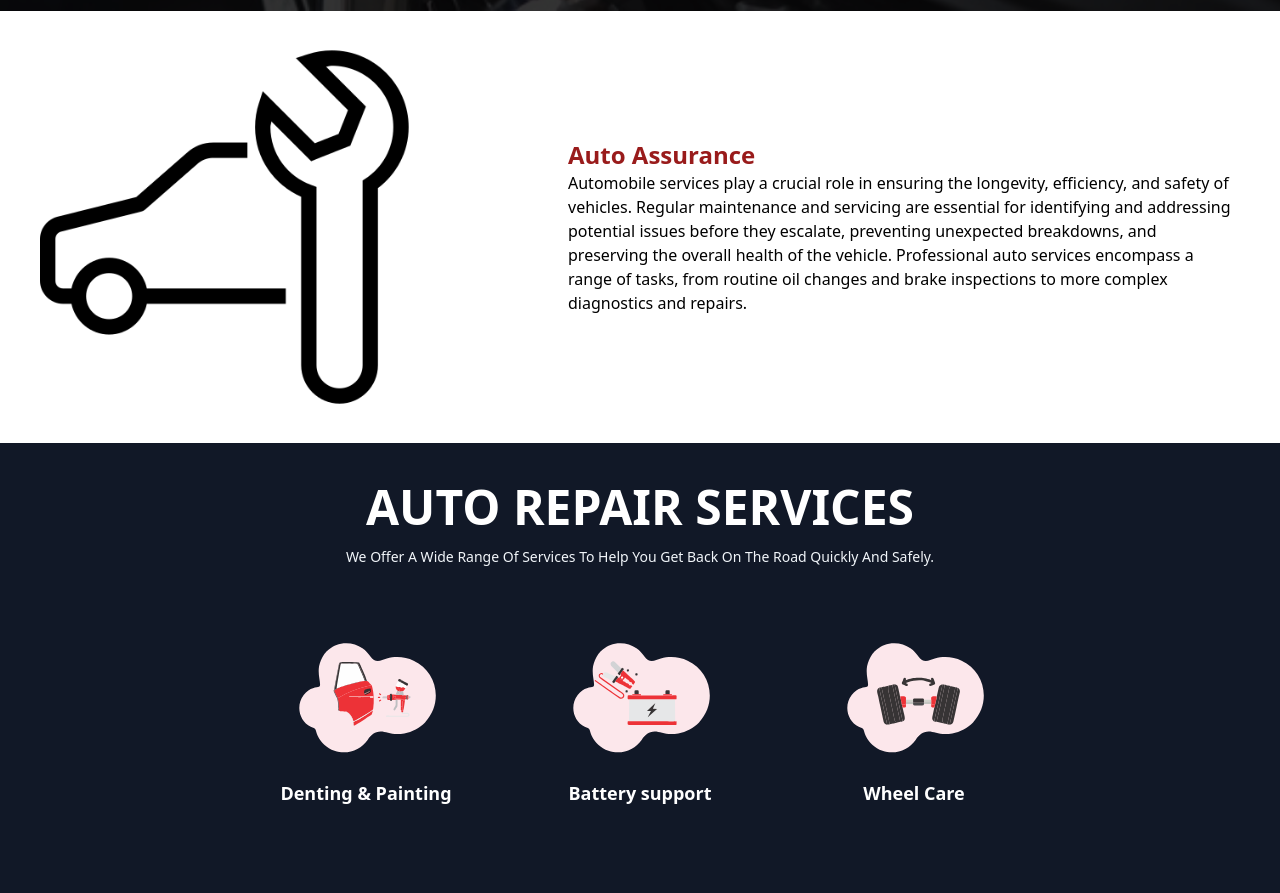
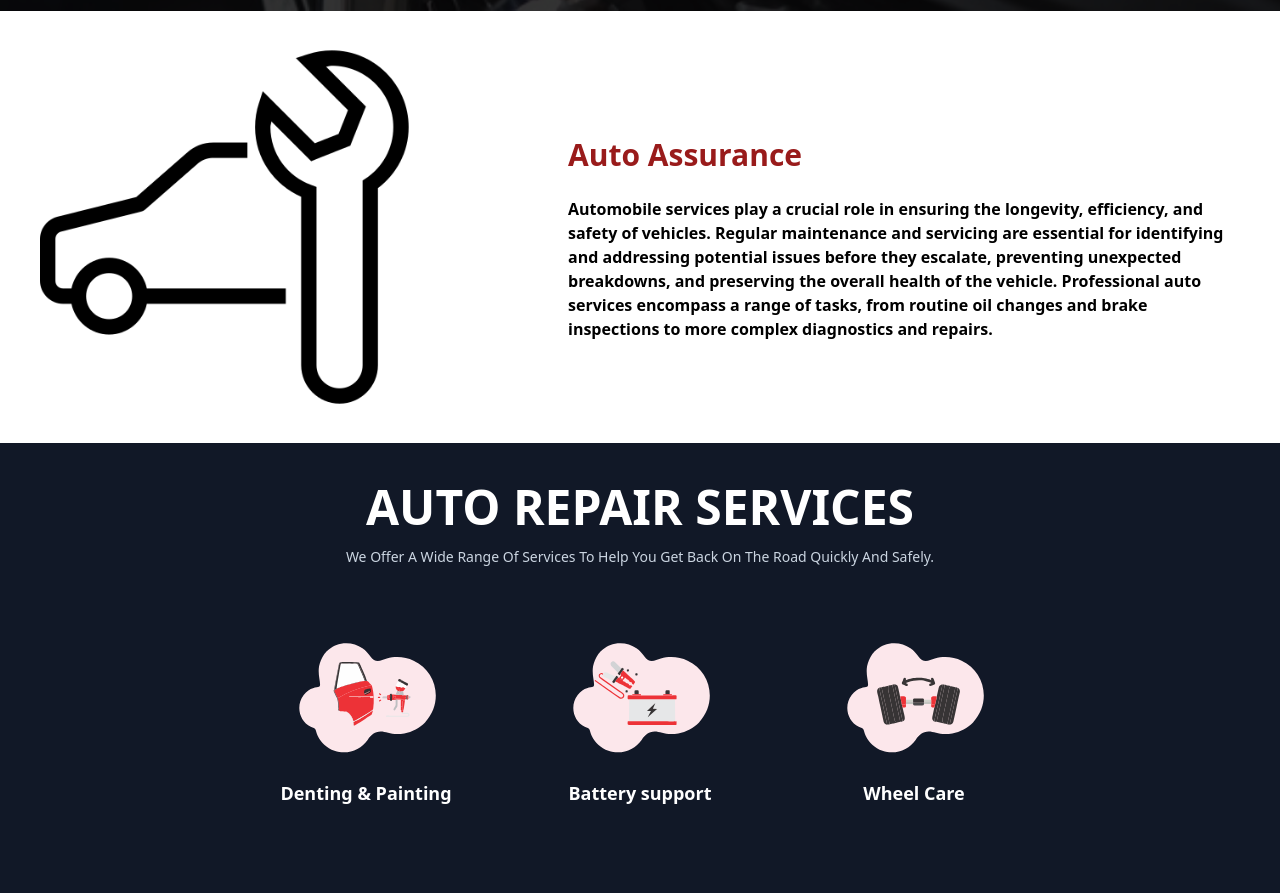
Before and after one commit to Vanshika-Malik2004/CarService, a React (Vite) app: page / in a window 1280 px wide. Shown: the part 789-1682 px from the top of the page. Built offline with nearby package versions, Linux system fonts and the light colour scheme; a web font is replaced by a local one.

Commit message:
landing page updated

```diff
--- a/src/Pages/HomePage.jsx
+++ b/src/Pages/HomePage.jsx
@@ -180,18 +180,21 @@ const HomePage = () => {
         <div className="w-full flex justify-between py-6 px-10 items-center gap-10">
           <img src={CarSeviceImg} className="max-h-auto max-w-sm"></img>
           <div>
-            <h1 className="text-start text-2xl font-bold text-red-800">
+            <h1 className="text-start text-3xl font-bold text-red-800 py-6">
               Auto Assurance
             </h1>
-            <p className="text-start max-w-2xl">
-              Automobile services play a crucial role in ensuring the longevity,
-              efficiency, and safety of vehicles. Regular maintenance and
-              servicing are essential for identifying and addressing potential
-              issues before they escalate, preventing unexpected breakdowns, and
-              preserving the overall health of the vehicle. Professional auto
-              services encompass a range of tasks, from routine oil changes and
-              brake inspections to more complex diagnostics and repairs.
-            </p>
+            <div>
+              <p className="text-start max-w-2xl font-semibold">
+                Automobile services play a crucial role in ensuring the
+                longevity, efficiency, and safety of vehicles. Regular
+                maintenance and servicing are essential for identifying and
+                addressing potential issues before they escalate, preventing
+                unexpected breakdowns, and preserving the overall health of the
+                vehicle. Professional auto services encompass a range of tasks,
+                from routine oil changes and brake inspections to more complex
+                diagnostics and repairs.
+              </p>
+            </div>
           </div>
         </div>
         <div
@@ -202,7 +205,7 @@ const HomePage = () => {
             <h2 className="text-5xl font-bold text-white align-center text-center">
               AUTO REPAIR SERVICES
             </h2>
-            <p className="text-sm text-slate-100 max-w-2xl align-middle text-center">
+            <p className="text-sm text-slate-300 max-w-2xl align-middle text-center">
               We Offer A Wide Range Of Services To Help You Get Back On The Road
               Quickly And Safely.
             </p>
```
